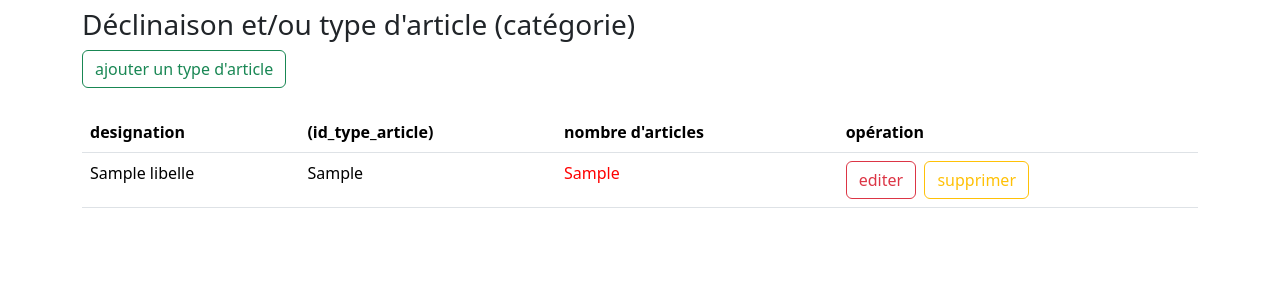
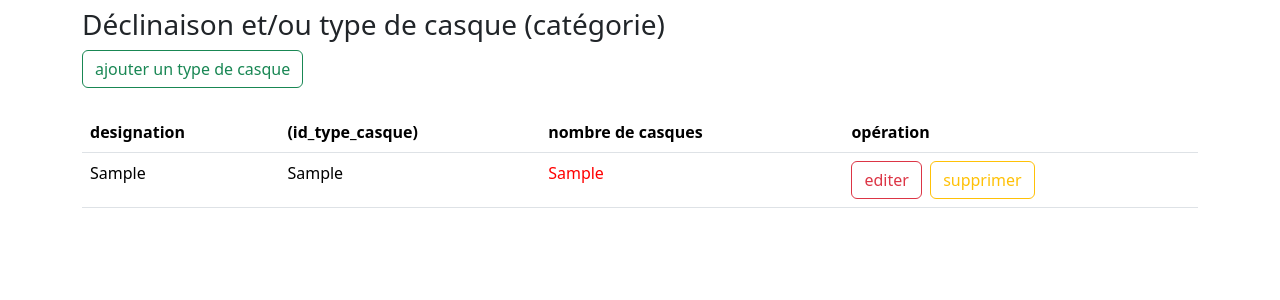
Before and after one commit to Suzdeloffre/SAE2-3.4.5, a Flask app: template 5-A2-SAE345/templates/admin/type_casque/show_type_casque.html in a window 1280 px wide. Shown: the part 64-364 px from the top of the page. Run offline with Flask 3, Linux system fonts and the light colour scheme; the template is opened without the code that fills it: most values are stand-ins (such as "Sample title", 1, 10 or a date in 2020); some libraries are stand-ins or nearby versions.

Commit message:
affiche les types de casque dans admin

```diff
--- a/5-A2-SAE345/templates/admin/type_casque/show_type_casque.html
+++ b/5-A2-SAE345/templates/admin/type_casque/show_type_casque.html
@@ -1,37 +1,37 @@
 {% extends 'admin/layout_admin.html' %}
 
 {% block title %}
-    <title>afficher les types d'article</title>
+    <title>afficher les types de casque</title>
 {% endblock %}
 
 {% block body %}
-<h3>Déclinaison et/ou type d'article (catégorie)</h3>
-<a class="btn btn-outline-success" href="/admin/type-article/add">ajouter un type d'article</a>
+<h3>Déclinaison et/ou type de casque (catégorie)</h3>
+<a class="btn btn-outline-success" href="/admin/type-casque/add">ajouter un type de casque</a>
 <br><br>
 
 <table class="table">
     <thead class="thead-dark">
         <tr>
-           <th>designation</th> <th>(id_type_article)</th><th>nombre d'articles</th><th>opération</th>
+           <th>designation</th> <th>(id_type_casque)</th><th>nombre de casques</th><th>opération</th>
         </tr>
     </thead>
     <tbody>
-    {% if types_article | length >= 1 %}
-        {% for ligne in types_article %}
+    {% if types_casque | length >= 1 %}
+        {% for ligne in types_casque %}
            <tr>
-                  <td>{{ ligne.libelle }}</td>
-                  <td>{{ ligne.id_type_article }}</td>
-                   <td><span style="color: red">{{ ligne.nbr_articles }}</span></td>
+                  <td>{{ ligne.libelle_type_casque }}</td>
+                  <td>{{ ligne.id_type_casque }}</td>
+                   <td><span style="color: red">{{ ligne.nbr_casques }}</span></td>
                   <td>
-                      <a class="btn btn-outline-danger" href="/admin/type-article/edit?id_type_article={{ ligne.id_type_article }}">editer</a>&nbsp;
-                      <a class="btn btn-outline-warning" href="/admin/type-article/delete?id_type_article={{ ligne.id_type_article }}">supprimer</a>
+                      <a class="btn btn-outline-danger" href="/admin/type-casque/edit?id_type_casque={{ ligne.id_type_casque }}">editer</a>&nbsp;
+                      <a class="btn btn-outline-warning" href="/admin/type-casque/delete?id_type_casque={{ ligne.id_type_casque }}">supprimer</a>
                   </td>
            </tr>
         {% endfor %}
     {% else %}
             <tr>
                   <td>
-                      pas de type d'article
+                      pas de type de casque
                   </td>
            </tr>
     {% endif %}
```
Also changed, not shown: 5-A2-SAE345/controllers/admin_type_casque.py (+4 -4 lines).
